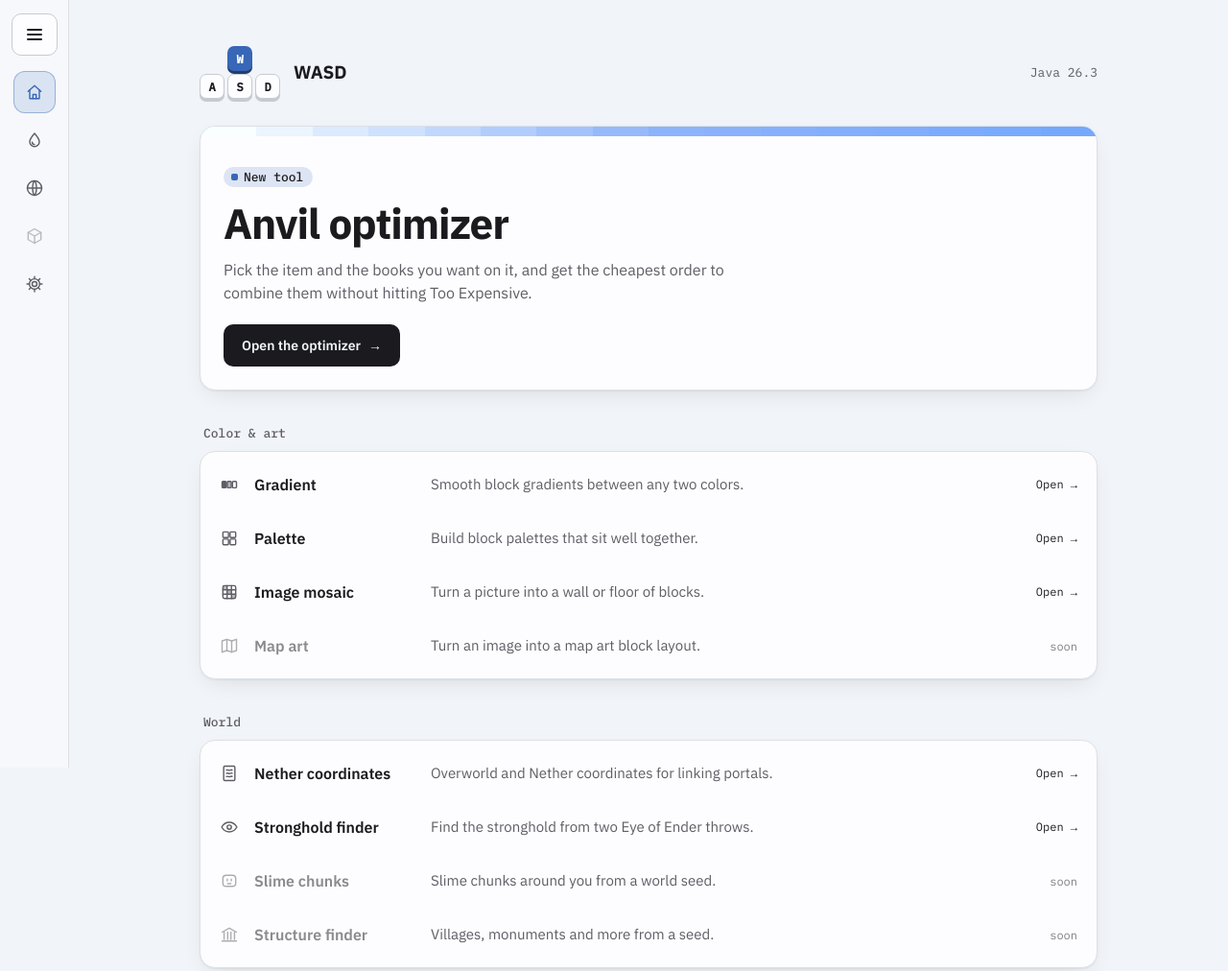
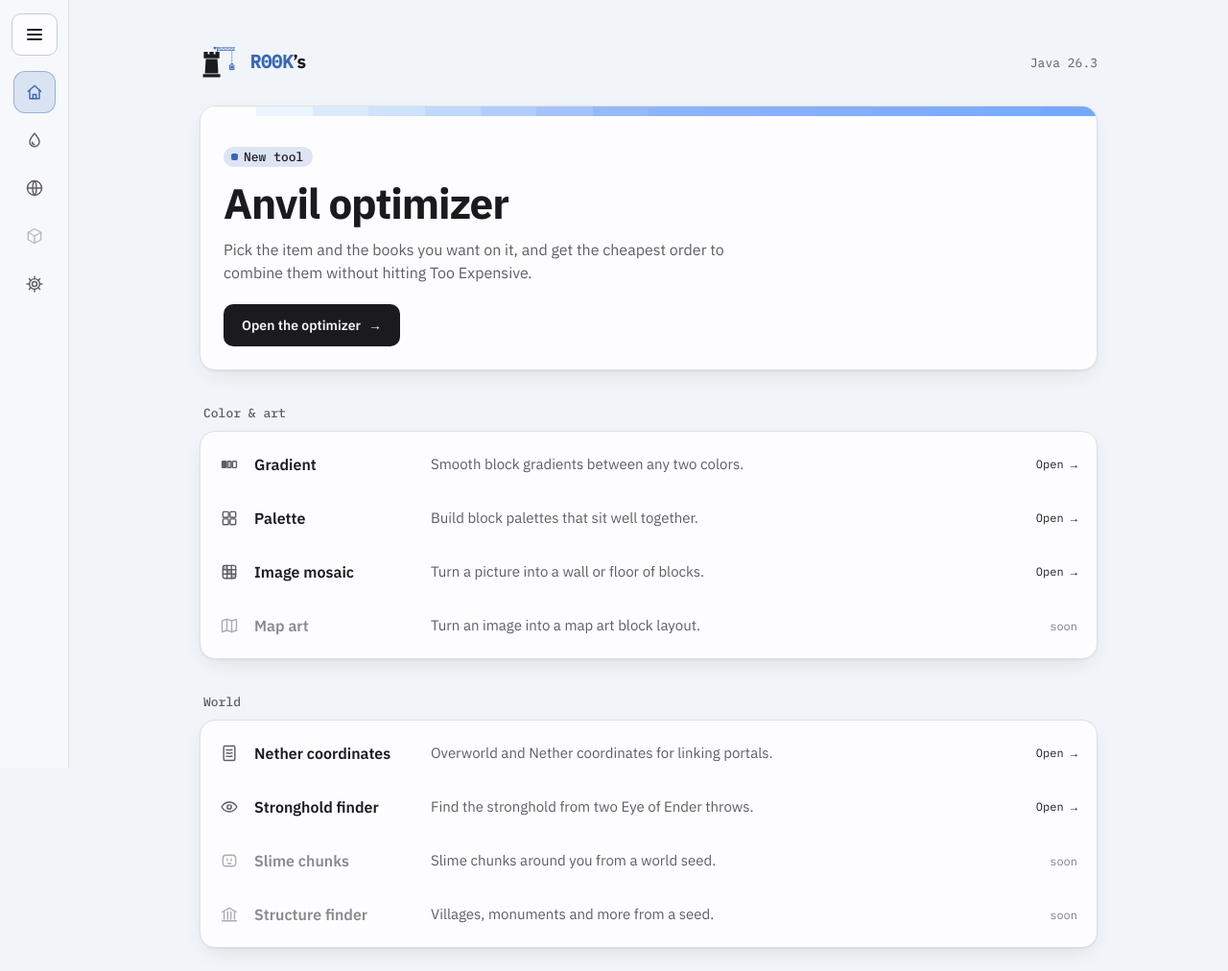
Before and after one commit to Ar2k2/r00ks, a plain HTML site: page site/index.html in a window 1280 px wide. Shown: the top 1012 px of the page at 96% size. Drawn offline with Linux system fonts and the light colour scheme.

Commit message:
Rename site to R00K's with the crane rook logo
Co-Authored-By: Claude Opus 5.5 <noreply@anthropic.com>

```diff
--- a/site/index.html
+++ b/site/index.html
@@ -3,7 +3,7 @@
 <head>
 <meta charset="utf-8">
 <meta name="viewport" content="width=device-width, initial-scale=1">
-<title>WASD · Minecraft Java tools</title>
+<title>R00K’s · Minecraft Java tools</title>
 <meta name="description" content="Tools for Minecraft Java Edition: block color tools, world helpers and game mechanics.">
 <link rel="stylesheet" href="shared/shell.css">
 <style>
@@ -45,8 +45,8 @@
 <body data-tool="home">
 <main>
   <div class="top">
-    <span class="logo" role="img" aria-label="WASD"><b>W</b><b>A</b><b>S</b><b>D</b></span>
-    <span class="name">WASD</span>
+    <span data-logo></span>
+    <span class="name"><span class="wordmark"><b>R00K</b>’s</span></span>
     <span class="ver" id="ver"></span>
   </div>
 
--- a/site/shared/shell.css
+++ b/site/shared/shell.css
@@ -166,23 +166,13 @@ a.dot:active svg.ic { transform: scale(.93); }
 .entry.soon svg.ic { opacity: .6; }
 .entry .tag { margin-left: auto; }
 
-/* WASD keycap logo: keys press down in a staggered ripple on hover. */
-.logo { display: inline-grid; grid-template-columns: repeat(3, 26px); gap: 3px; }
-.logo b {
-  display: grid; place-items: center; height: 26px; border-radius: 7px; font: 600 12px var(--mono);
-  background: var(--panel); border: 1px solid var(--control-border); color: var(--text);
-  box-shadow: 0 3px 0 var(--control-border);
-}
-.logo b:nth-child(1) {
-  grid-column: 2; background: var(--accent); border-color: transparent; color: var(--on-accent);
-  box-shadow: 0 3px 0 color-mix(in srgb, var(--accent) 60%, #000);
-}
-.logo b:nth-child(2) { grid-column: 1; }
-.logo:hover b { animation: press .35s var(--spring); }
-.logo:hover b:nth-child(2) { animation-delay: 60ms; }
-.logo:hover b:nth-child(3) { animation-delay: 120ms; }
-.logo:hover b:nth-child(4) { animation-delay: 180ms; }
-@keyframes press { 40% { transform: translateY(3px); box-shadow: 0 0 0 transparent; } }
+/* Crane rook logo: the crane's load lifts with a bounce on hover. */
+.logo { height: 34px; width: auto; flex: none; color: var(--text); overflow: visible; }
+.logo .load { transition: transform .35s var(--spring); }
+.logo:hover .load, a:hover > .logo .load { transform: translateY(-14px); }
+
+/* Wordmark: "R00K" in mono and the accent color, as in the logo. */
+.wordmark b { font: inherit; font-family: var(--mono); font-weight: 700; color: var(--accent); }
 
 /* Tool lists (home and hub pages): one hover highlight springs from row to row. */
 .in { animation: enter .55s var(--enter) both; animation-delay: calc(var(--i) * 60ms); }
--- a/site/shared/shell.js
+++ b/site/shared/shell.js
@@ -1,4 +1,4 @@
-// WASD shell: injects the icon rail and drawer into every page.
+// R00K’s shell: injects the icon rail and drawer into every page.
 // A page opts in with <body data-tool="id"> and a script tag for this file.
 (() => {
   // Site root derived from this script's URL, so links work under any Pages subpath.
@@ -77,7 +77,18 @@
   const active = document.body.dataset.tool;
   // The rail highlights the category of the current tool (or the hub itself).
   const railId = id => tools.find(t => t.id === id)?.cat ?? id;
-  const logo = '<span class="logo" role="img" aria-label="WASD"><b>W</b><b>A</b><b>S</b><b>D</b></span>';
+  // Crane rook logo: a rook (text color) with a crane on top (accent) lifting a block.
+  const logo = `<svg class="logo" viewBox="0 0 260 230" role="img" aria-label="R00K’s">
+    <g fill="currentColor"><path d="M30 40H58V58H70V40H100V58H112V40H140V86H30Z"/><path d="M44 92H126L132 192H38Z"/><rect x="24" y="198" width="122" height="22"/></g>
+    <g class="crane" fill="none" stroke="var(--accent)" stroke-linecap="square">
+      <path d="M126 40V12" stroke-width="6"/><path d="M104 12H246M126 30H246" stroke-width="5"/>
+      <path d="M126 30L140 12L154 30L168 12L182 30L196 12L210 30L224 12L238 30L246 12" stroke-width="3.5"/>
+    </g>
+    <rect x="100" y="6" width="14" height="16" fill="var(--accent)"/>
+    <g class="load"><path d="M228 30V124" stroke="var(--accent)" stroke-width="3"/><rect x="220" y="122" width="16" height="7" fill="var(--accent)"/>
+      <rect x="210" y="132" width="36" height="36" fill="var(--accent)"/><rect x="218" y="140" width="20" height="20" fill="none" stroke="var(--bg)" stroke-width="3"/></g>
+  </svg>`;
+  document.querySelectorAll('[data-logo]').forEach(e => { e.outerHTML = logo; });
 
   // Built tools are links; unbuilt ones are inert spans.
   const item = (t, cls, inner, label, cur) => t.built
@@ -94,7 +105,7 @@
     </nav>
     <div class="scrim"></div>
     <aside class="drawer" id="drawer" aria-label="Menu" inert>
-      <header><a href="${root}">${logo}WASD</a><button class="btn drawer-close" aria-label="Close menu">
+      <header><a href="${root}">${logo}<span class="wordmark"><b>R00K</b>’s</span></a><button class="btn drawer-close" aria-label="Close menu">
         <svg width="16" height="16" viewBox="0 0 16 16" fill="none" stroke="currentColor" stroke-width="2" stroke-linecap="round" aria-hidden="true"><path d="M3 3l10 10M13 3L3 13"/></svg>
       </button></header>
       <div class="drawer-list"><i class="hl"></i>${cats.map(c => `<h2>${c.name}</h2>` + tools.filter(t => t.cat === c.id).map(t =>
```
Also changed, not shown: site/anvil/index.html (+1 -1 lines), site/color/index.html (+1 -1 lines), site/gradient/index.html (+1 -1 lines), site/mechanics/index.html (+1 -1 lines), site/mosaic/index.html (+1 -1 lines), site/nether/index.html (+1 -1 lines), site/palette/index.html (+1 -1 lines), site/stronghold/index.html (+1 -1 lines), site/utilities/index.html (+1 -1 lines), site/world/index.html (+1 -1 lines), 1 other file.
